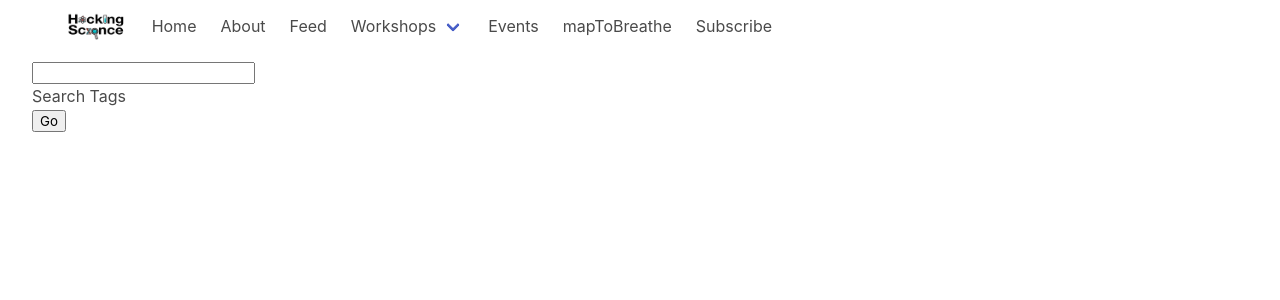
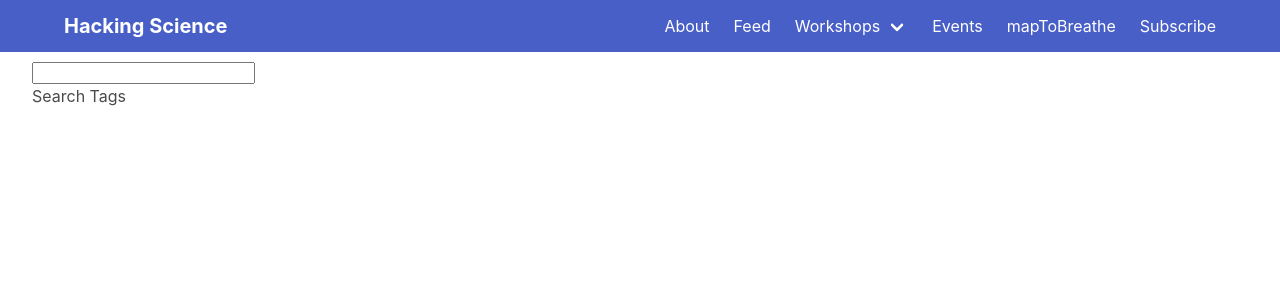
Before and after one commit to hacking-science/hacking-science-website, a Django app: page /feed/ in a window 1280 px wide. Shown: the top 300 px of the page. Run offline with Django 3.2, Linux system fonts and the light colour scheme; data that the repository does not hold is empty; parts of the project's set-up code (start-up, migrations or seed data) failed here and were passed over; some libraries are stand-ins or nearby versions.

Commit message:
navbar refactored

```diff
--- a/blog/static/blog/css/main.css
+++ b/blog/static/blog/css/main.css
@@ -3,6 +3,8 @@ img {
     object-fit: cover;
 }
 /* ================= */
+
+/* ====== blog_navbar.html ======== */
 
 .columns.is-mobile.is-centered {
     margin-top: 48px;
--- a/blog/templates/body/blog_navbar.html
+++ b/blog/templates/body/blog_navbar.html
@@ -1,19 +1,20 @@
 {% load staticfiles %}
-<nav class="navbar is-transparent is-fixed-top" role="navigation" aria-label="main navigation">
+
+<nav class="navbar is-link is-fixed-top" role="navigation" aria-label="main navigation">
         <div class="container">
             <div class="navbar-brand">
-            <a href="/" class="navbar-item">
-                <img src="{% static '/blog/img/hacking-science-logo.png' %}" alt="">
+                <a href="/" class="navbar-item has-text-weight-bold is-size-5">
+                    <!-- <img src="{% static '/blog/img/hacking-science-logo.png' %}" alt=""> -->
+                    Hacking Science
                 </a>
-            <button class="button navbar-burger" data-target="blogNavbar">
+                <div class="navbar-burger" data-target="blogNavbar">
                         <span></span>
                         <span></span>
                         <span></span>
-            </button>
+                </div>
             </div>
             <div id="blogNavbar" class="navbar-menu">
-            <div class="navbar-start">
-                <a href="{% url 'index' %}" class="navbar-item">Home</a>
+                <div class="navbar-end">
                     <a href="{% url 'about' %}" class="navbar-item">About</a>
                     <a href="{% url 'feed' %}" class="navbar-item">Feed</a>
                     <div class="navbar-item has-dropdown is-hoverable">
--- a/blog/templates/home/feed.html
+++ b/blog/templates/home/feed.html
@@ -12,7 +12,8 @@
                             <div class="mdc-text-field__bottom-line mdc-text-field-bottom-line--active"></div>
                             <label class="mdc-text-field__label" for="my-text-field-id">Search Tags</label>
                         </div>
-                        <button class="mdc-button">Go</button>
+                        <!-- Go button not needed? -->
+                        <!-- <button class="mdc-button">Go</button> -->
                     </div>
                 </form>
                 {% if reset %}
```
Also changed, not shown: blog/static/js/main.js (deleted). Lines whose indentation alone changed are shown as unchanged.
